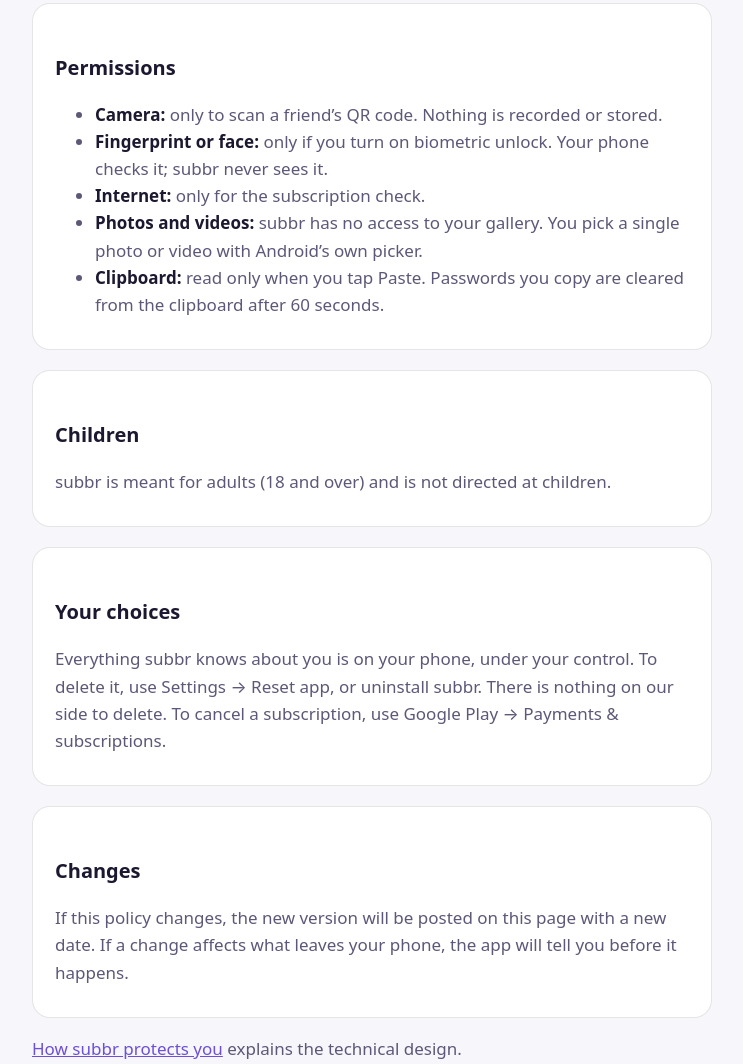
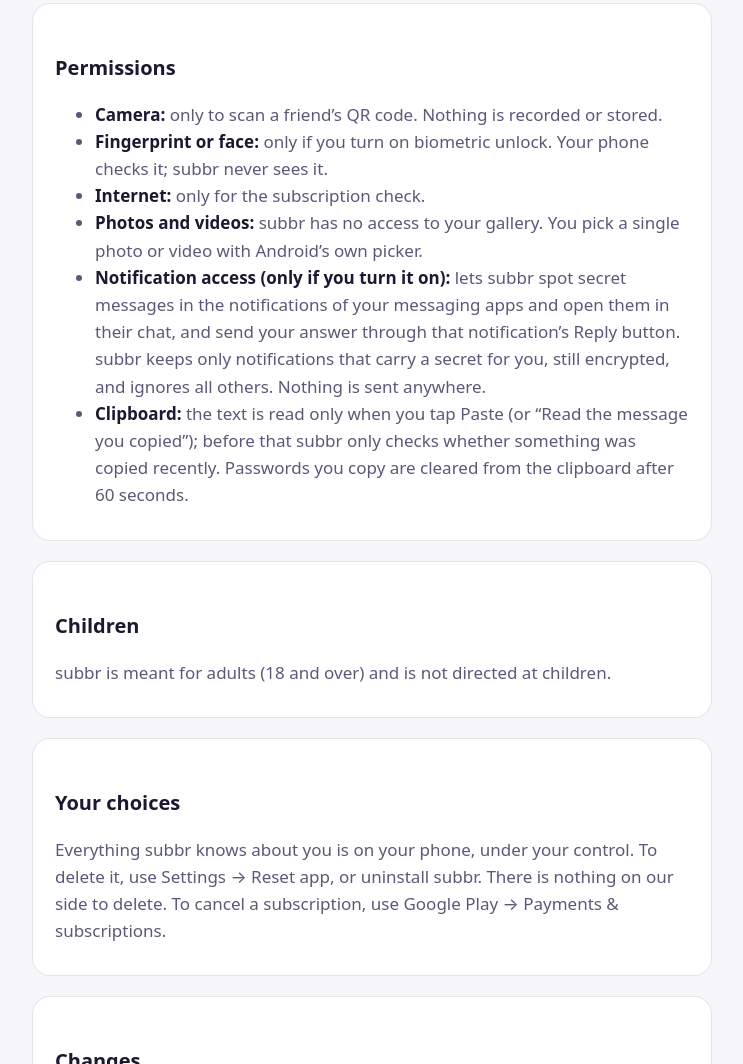
Before and after one commit to mypttwo/subbr, a plain HTML site: page privacy.html in a window 1280 px wide. Shown: the part 1726-2790 px from the top of the page, without its empty margins (268-1011 px from the left). Drawn offline with Linux system fonts and the light colour scheme.

Commit message:
Privacy draft: notification access, clipboard check

```diff
--- a/privacy.html
+++ b/privacy.html
@@ -70,7 +70,8 @@
       <li><strong>Fingerprint or face:</strong> only if you turn on biometric unlock. Your phone checks it; subbr never sees it.</li>
       <li><strong>Internet:</strong> only for the subscription check.</li>
       <li><strong>Photos and videos:</strong> subbr has no access to your gallery. You pick a single photo or video with Android’s own picker.</li>
-      <li><strong>Clipboard:</strong> read only when you tap Paste. Passwords you copy are cleared from the clipboard after 60 seconds.</li>
+      <li><strong>Notification access (only if you turn it on):</strong> lets subbr spot secret messages in the notifications of your messaging apps and open them in their chat, and send your answer through that notification’s Reply button. subbr keeps only notifications that carry a secret for you, still encrypted, and ignores all others. Nothing is sent anywhere.</li>
+      <li><strong>Clipboard:</strong> the text is read only when you tap Paste (or “Read the message you copied”); before that subbr only checks whether something was copied recently. Passwords you copy are cleared from the clipboard after 60 seconds.</li>
     </ul>
   </section>
 
```
